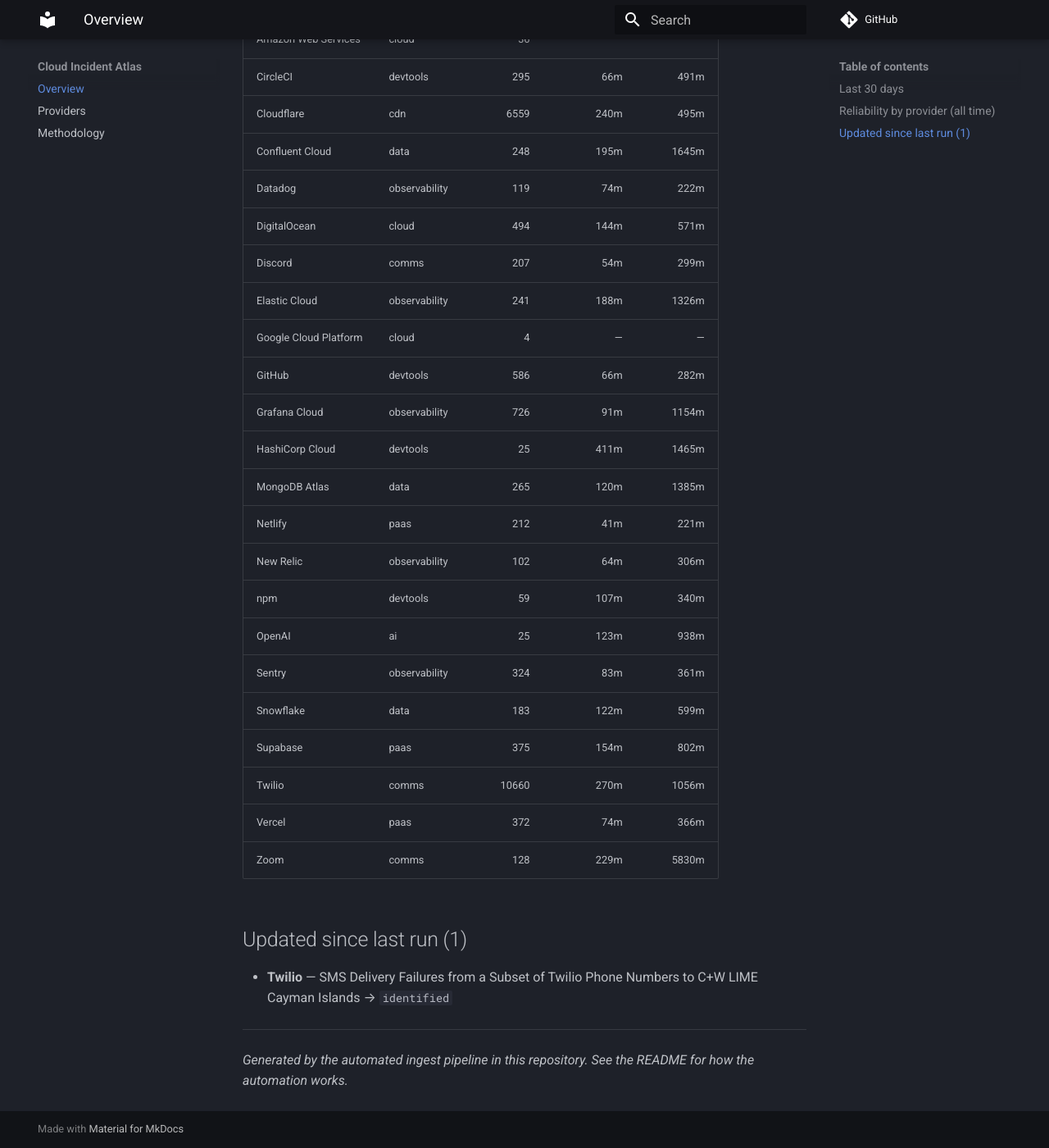
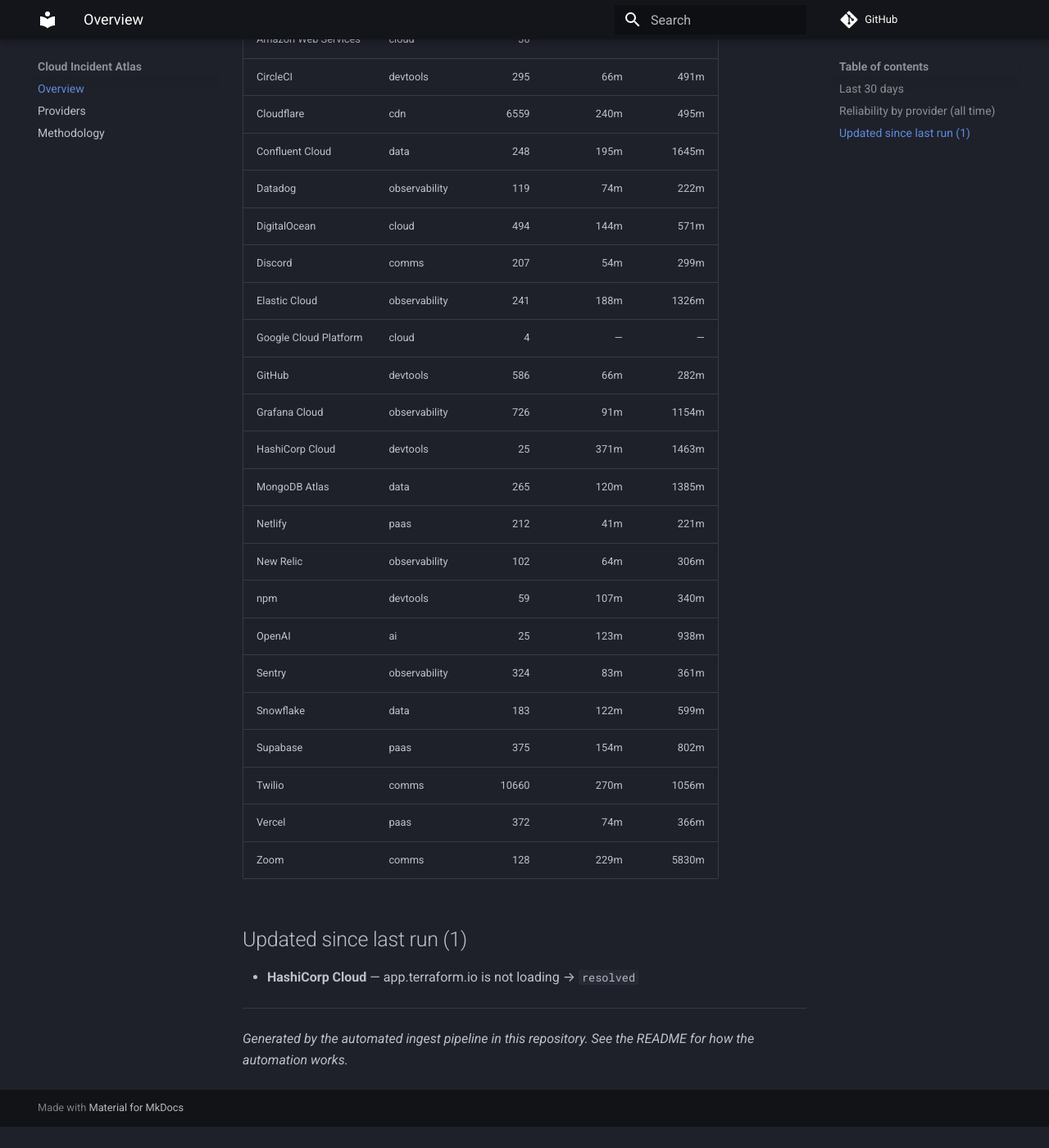
Before and after one commit to ayushgupta07xx/cloud-incident-atlas, an MkDocs documentation site: the page built from docs/index.md, in a window 1280 px wide and 1400 px high, scrolled down 512 px. Shown: the whole window at 82% size. Built offline with MkDocs 1.6.1 and Material for MkDocs 9.7.7, drawn with Linux system fonts in a browser that asks for light colours; comment, search, counter and statistics services are not loaded; after the commit the page ends 1886 px from its top, so only the background shows below that.

Commit message:
data: ingest update
Automated pipeline output committed manually during a local session.

```diff
--- a/docs/index.md
+++ b/docs/index.md
@@ -23,7 +23,7 @@
 | Google Cloud Platform | cloud | 4 | — | — |
 | GitHub | devtools | 586 | 66m | 282m |
 | Grafana Cloud | observability | 726 | 91m | 1154m |
-| HashiCorp Cloud | devtools | 25 | 411m | 1465m |
+| HashiCorp Cloud | devtools | 25 | 371m | 1463m |
 | MongoDB Atlas | data | 265 | 120m | 1385m |
 | Netlify | paas | 212 | 41m | 221m |
 | New Relic | observability | 102 | 64m | 306m |
@@ -38,7 +38,7 @@
 
 ## Updated since last run (1)
 
-- **Twilio** — SMS Delivery Failures from a Subset of Twilio Phone Numbers to C+W LIME Cayman Islands → `identified`
+- **HashiCorp Cloud** — app.terraform.io is not loading → `resolved`
 
 ---
 
```
Also changed, not shown: docs/providers.md (+1 -1 lines), 3 other files.
